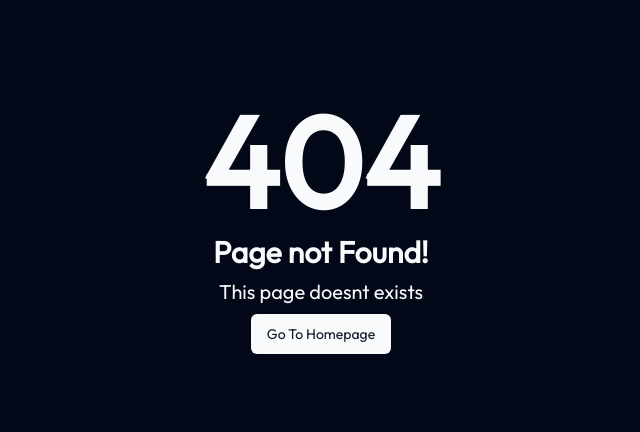
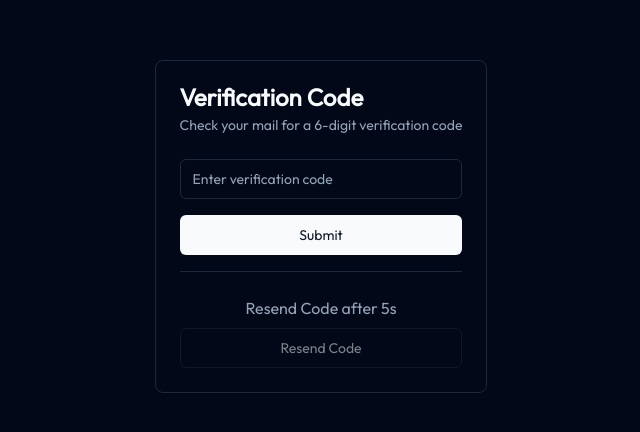
Before and after one commit to navjeevan-alone/mystfeed, a Next.js app: page /auth/verify-code/1 in a window 1280 px wide. Before the commit this address had no page. Shown: the part 174-606 px from the top of the page, without its empty margins (319-959 px from the left). Built offline with nearby package versions, Linux system fonts and the light colour scheme.

Commit message:
changed verifycode page and user can register signup now auth setp needed

```diff
--- a/app/(auth)/auth/signin/page.tsx
+++ b/app/(auth)/auth/signin/page.tsx
@@ -45,9 +45,9 @@ export default function LoginForm() {
                         <Button type="submit" className="w-full">
                             Login
                         </Button>
-                        <Button variant="outline" className="w-full">
+                        {/* <Button variant="outline" className="w-full">
                             Login with Github
-                        </Button>
+                        </Button> */}
                     </div>
                     <div className="mt-4 text-center text-sm">
                         Don&apos;t have an account?{" "}
--- a/app/(auth)/auth/signup/page.tsx
+++ b/app/(auth)/auth/signup/page.tsx
@@ -73,7 +73,7 @@ export default function SignUpForm() {
                 variant: "success"
             });
 
-            router.replace(`/verify-code/${username}`);
+            router.replace(`/auth/verify-code/${username}`);
 
             setIsSubmitting(false);
         } catch (error) {
@@ -168,9 +168,9 @@ export default function SignUpForm() {
                                     'Sign Up'
                                 )}
                             </Button>
-                            <Button variant="outline" className="w-full">
+                            {/* <Button variant="outline" className="w-full">
                                 Sign up with GitHub
-                            </Button>
+                            </Button> */}
                         </form>
                     </Form>
                     <div className="mt-4 text-center text-sm">
--- a/app/(auth)/verify-code/[username]/page.tsx
+++ b/app/(auth)/auth/verify-code/[username]/page.tsx
@@ -13,6 +13,7 @@ import { Card, CardHeader, CardTitle, CardDescription, CardContent, CardFooter }
 import { Input } from '@/components/ui/input';
 import { ApiResponse } from '@/types/ApiResponse';
 import { BASE_URL } from '@/constants';
+import { cn } from '@/lib/utils';
 
 
 const verifyCodeSchema = z.object({
@@ -59,12 +60,12 @@ export default function VerifyCodeForm() {
             const response = await axios.post<ApiResponse>(`${BASE_URL}/api/user/verify-code`, { username, verifyCode: data.code });
 
             toast({
-                title: 'Success',
+                title: 'Success! You can sign in now.',
                 description: response.data.message,
                 variant: "success"
             });
 
-            router.push('/dashboard'); // Redirect to a dashboard or appropriate page upon success
+            router.replace('/auth/signin'); // Redirect to a dashboard or appropriate page upon success
         } catch (error) {
             const axiosError = error as AxiosError<{ message: string }>;
             setError(axiosError.response?.data.message || 'Verification failed, please try again.');
@@ -89,6 +90,7 @@ export default function VerifyCodeForm() {
                 description: 'Verification code resent successfully.',
                 variant: "success"
             });
+
         } catch (error) {
             const axiosError = error as AxiosError<{ message: string }>;
 
@@ -135,7 +137,8 @@ export default function VerifyCodeForm() {
                 </CardContent>
                 <CardFooter className="flex flex-col">
                     <p className="text-muted-foreground mb-2 text-center">Resend Code after {resendTimer}s</p>
-                    <Button type="button" variant="outline" className="w-full" onClick={handleResend} disabled={isResendDisabled}>
+                    <Button type="button" variant="outline" className={cn("w-full", isResendDisabled ? "cursor-not-allowed" : "cursor-pointer")}
+                        onClick={handleResend} disabled={isResendDisabled}>
                         Resend Code
                     </Button>
                 </CardFooter>
```
